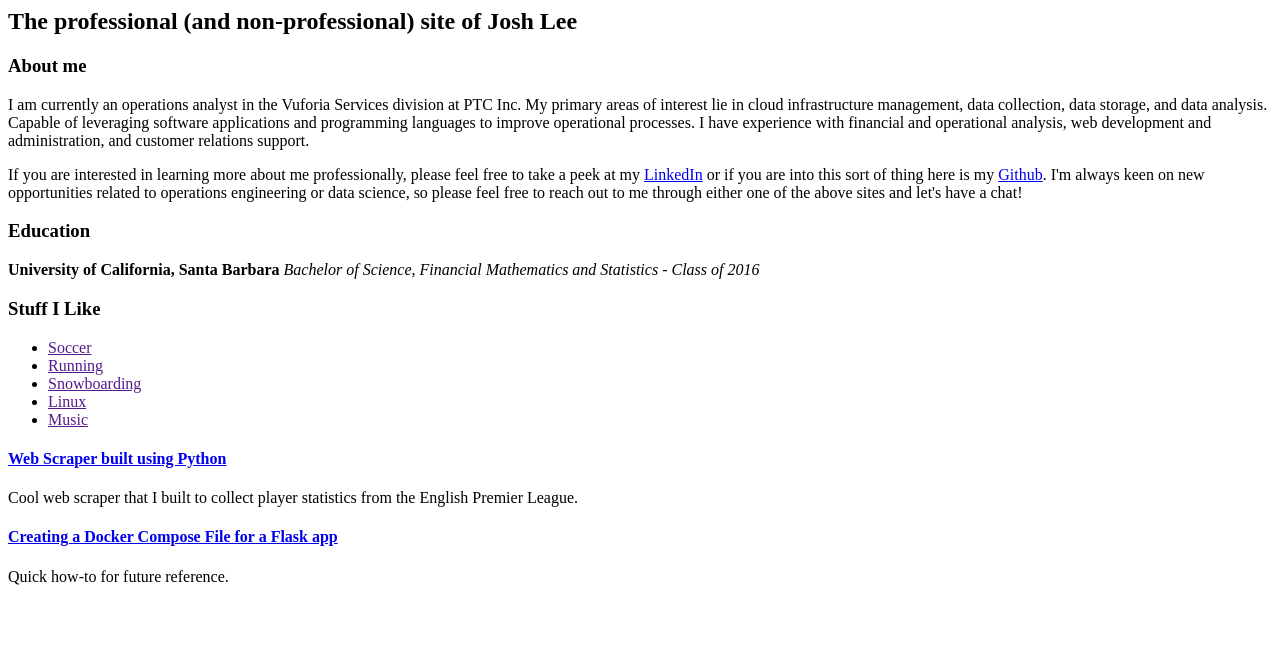
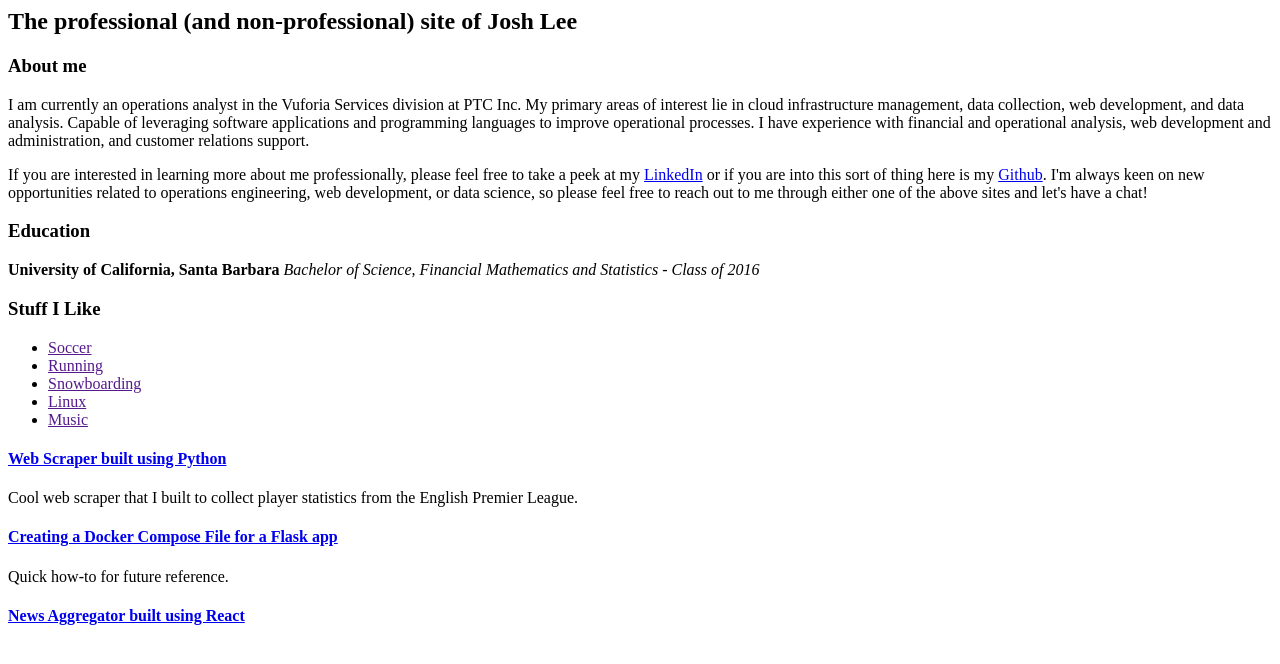
Before and after one commit to TrellixVulnTeam/public-site_PWK4, a plain HTML site: page index.html in a window 1280 px wide. Drawn offline with Linux system fonts and the light colour scheme.

Commit message:
Updated Index Page

```diff
--- a/index.html
+++ b/index.html
@@ -2,15 +2,15 @@
 <h3>About me</h3>
 <p>I am currently an operations analyst in the Vuforia Services division at
 PTC Inc. My primary areas of interest lie in cloud infrastructure management,
-data collection, data storage, and data analysis. Capable of leveraging
+data collection, web development, and data analysis. Capable of leveraging
 software applications and programming languages to improve operational
 processes. I have experience with financial and operational analysis,
 web development and administration, and customer relations support.</p>
 <p>If you are interested in learning more about me professionally, please feel
 free to take a peek at my <a href="https://www.linkedin.com/in/joshua-lee-105a26a8/">LinkedIn</a>
 or if you are into this sort of thing here is my <a href="https://github.com/jpal29">Github</a>.
-I'm always keen on new opportunities related to operations engineering or
-data science, so please feel free to reach out to me through either one of the
+I'm always keen on new opportunities related to operations engineering, web development,
+or data science, so please feel free to reach out to me through either one of the
 above sites and let's have a chat!</p>
 <h3>Education</h3>
 <p><strong>University of California, Santa Barbara</strong>
@@ -28,3 +28,4 @@ above sites and let's have a chat!</p>
 League.</p>
 <h4><a href="/docker_with_flask.html">Creating a Docker Compose File for a Flask app</a></h4>
 <p>Quick how-to for future reference.</p>
+<h4><a href="http://news-congregator.s3-website-us-west-1.amazonaws.com/">News Aggregator built using React</a></h4>
```
Also changed, not shown: 1 other file.
